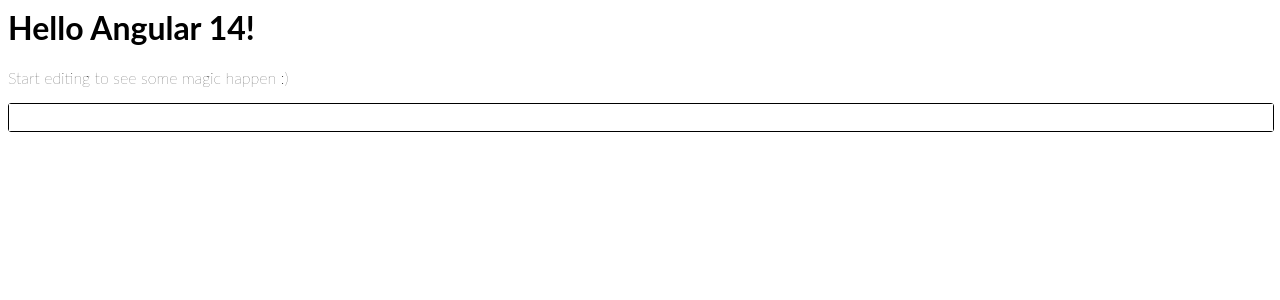
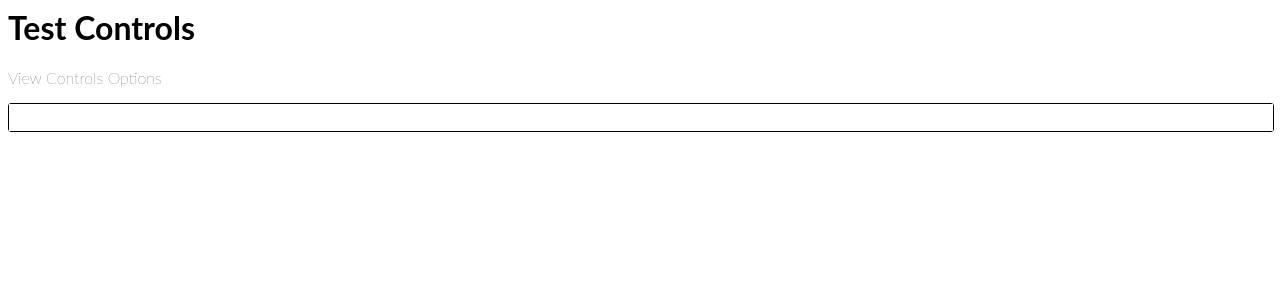
Before and after one commit to gglymph/angular-ivy-xtjbmc, an Angular app: page / in a window 1280 px wide. Shown: the top 300 px of the page. Built offline with nearby package versions, Linux system fonts and the light colour scheme.

Commit message:
4 files modified

```diff
--- a/src/app/app.component.html
+++ b/src/app/app.component.html
@@ -1,6 +1,6 @@
 <hello name="{{ name }}"></hello>
 <p>
-  Start editing to see some magic happen :)
+  View Controls Options
 </p>
 <form [formGroup]="formGroupName">
   <publiq-textbox [formGroup]="formGroupName" controlName="textBox"></publiq-textbox>
--- a/src/app/controls/textbox/textbox.component.css
+++ b/src/app/controls/textbox/textbox.component.css
@@ -36,6 +36,6 @@
   border-top: solid 1px #b30000;
  }
 
- .content .errorInput {
+ .errorInput {
    border: solid 1px #b30000;
  }
--- a/src/app/controls/textbox/textbox.component.html
+++ b/src/app/controls/textbox/textbox.component.html
@@ -1,8 +1,8 @@
-<div class="content" [formGroup]="formGroup">
+<div class="content"  [class.errorInput]="formControlName.invalid && (formControlName.touched || formControlName.dirty)" [formGroup]="formGroup">
   <span class="material-icons" *ngIf="formControlName.invalid && (formControlName.touched || formControlName.dirty)">
   error
   </span>
-  <input id="input" [formControlName]="controlName" [type]="inputType" [class.errorInput]="formControlName.invalid && (formControlName.touched || formControlName.dirty)" />
+  <input id="input" [formControlName]="controlName" [type]="inputType" />
   <div class="error" *ngIf="formControlName.invalid && (formControlName.touched || formControlName.dirty)">
     Error Message
   </div>
--- a/src/app/hello.component.ts
+++ b/src/app/hello.component.ts
@@ -2,7 +2,7 @@
 
 @Component({
   selector: 'hello',
-  template: `<h1>Hello {{name}}!</h1>`,
+  template: `<h1>Test Controls</h1>`,
   styles: [`h1 { font-family: Lato; }`]
 })
 export class HelloComponent  {
```
